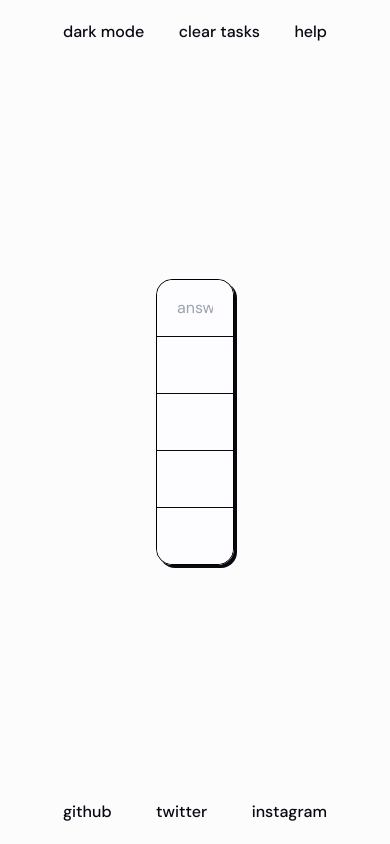
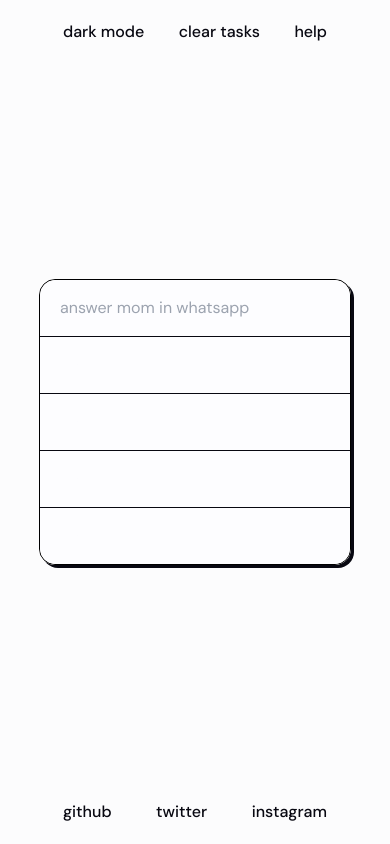
Before and after one commit to LukeberryPi/phived, a React (Vite) app: page / in a window 390 px wide. Built offline with nearby package versions, Linux system fonts and the light colour scheme.

Commit message:
fix: resize on mobile

```diff
--- a/src/components/Tasks/Tasks.tsx
+++ b/src/components/Tasks/Tasks.tsx
@@ -1,4 +1,4 @@
-import { useMemo, useEffect } from "react";
+import { useMemo, useEffect, useCallback } from "react";
 import { placeholders } from "src/content";
 import { useTasksContext } from "src/contexts";
 import { useResizeDetector } from "react-resize-detector";
@@ -9,23 +9,15 @@ import { DragIcon } from "src/components/icons/DragIcon";
 
 export function Tasks() {
   const { tasks, changeTask, completeTask, setTasks } = useTasksContext();
-  const [storedWidth, setStoredWidth] = useLocalStorage("width", "");
-  const { width, ref: resizeRef } = useResizeDetector();
-
+  const [storedWidth, setStoredWidth] = useLocalStorage("width", "400");
   const getRandomElement = (arr: string[]) => arr[Math.floor(Math.random() * arr.length)];
   const placeholder = useMemo(() => getRandomElement(placeholders), []);
   const tasksLength = tasks.filter((t) => t.trim() !== "").length;
 
-  useEffect(() => {
-    const resizeListener = () => {
-      setStoredWidth(String(width));
-    };
-    window.addEventListener("unload", resizeListener);
-
-    return () => {
-      window.removeEventListener("unload", resizeListener);
-    };
-  }, [setStoredWidth, width]);
+  const onResize = useCallback((width?: number) => {
+    setStoredWidth(String(width));
+  }, []);
+  const { width, ref: resizeRef } = useResizeDetector({ onResize });
 
   const handleChange = (event: React.FormEvent<HTMLInputElement>, i: number) => {
     const currentTask = event.currentTarget.value;
@@ -149,7 +141,7 @@ export function Tasks() {
       +2 magically allows it to not shrink every page reload
       do not change :) */
       style={{ width: Number(storedWidth) + 2 + "px" }}
-      className="min-w-[20%] max-w-[80%] rounded-2xl border shadow-brutalist-dark dark:border-lighterWhite dark:shadow-brutalist-light tiny:w-80 xs:w-96 md:resize-x md:overflow-hidden"
+      className="min-w-[70%] max-w-[80%] rounded-2xl border shadow-brutalist-dark dark:border-lighterWhite dark:shadow-brutalist-light tiny:w-80 xs:w-96 md:min-w-[20%] md:resize-x md:overflow-hidden"
     >
       <DragDropContext onDragEnd={handleDragEnd}>
         <Droppable droppableId="tasksList">
```
